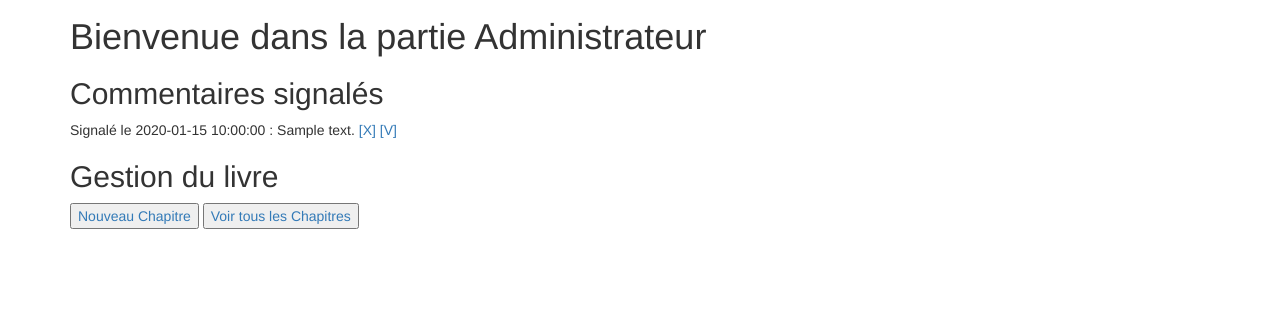
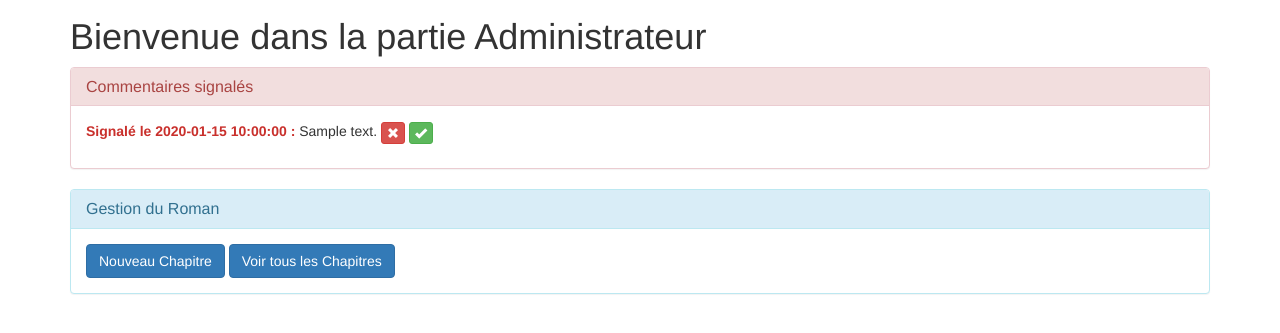
Before and after one commit to Tatelle/creer-un-blog-pour-un-ecrivain, a PHP site: page /index.php?action=admin in a window 1280 px wide. Shown: the part 53-386 px from the top of the page. Run offline with PHP 8.4, Linux system fonts and the light colour scheme; the visitor is signed in with stand-in values (Sample User, id 1); tables that the repository leaves empty or names only in its code hold one stand-in row (values such as "Sample post"); some libraries are stand-ins or nearby versions.

Commit message:
Mise en place du CSS de la page adminIndex.php

```diff
--- a/public/css/style.css
+++ b/public/css/style.css
@@ -2,3 +2,8 @@
 {
     margin-top: 25px;
 }
+
+.red{
+    color: #c9302c;
+    font-weight: bold;
+}
--- a/view/backend/adminIndex.php
+++ b/view/backend/adminIndex.php
@@ -1,22 +1,40 @@
-<?php $title = 'Partie Administrateur'; ?>
+<?php $title = 'Partie Administrateur : Accueil'; ?>
 
 <?php ob_start(); ?>
 
 <h1>Bienvenue dans la partie Administrateur</h1>
 
-<h2>Commentaires signalés</h2>
+<div class="panel panel-danger">
+  	<div class="panel-heading">
+    	<h2 class="panel-title">Commentaires signalés</h2>
+  	</div>
+  	<div class="panel-body"><?php
+		while ($report = $reporting->fetch())
+		{ ?>
+		    <p>
+		    	<span class="red">Signalé le <?= $report['reporting_date'] ?> :</span> <?= $report['comment'] ?>
+		    	<a href="index.php?action=adminDeleteReport&amp;id=<?= $report['comment_id'] ?>" >
+		    		<button type="button" class="btn btn-xs btn-danger glyphicon glyphicon-remove"></button>
+		    	</a>
+		    	<a href="index.php?action=adminCancelReport&amp;id=<?= $report['comment_id'] ?>" class="green">
+		    		<button type="button" class="btn btn-xs btn-success glyphicon glyphicon-ok"></button>
+		    	</a>
+		    </p>
 
-<?php
-while ($report = $reporting->fetch())
-{ ?>
-    <p>Signalé le <?= $report['reporting_date'] ?> : <?= $report['comment'] ?> <a href="index.php?action=adminDeleteReport&amp;id=<?= $report['comment_id'] ?>" class="red">[X]</a> <a href="index.php?action=adminCancelReport&amp;id=<?= $report['comment_id'] ?>" class="green">[V]</a></p>
+		<?php
+		} ?>
+	</div>
+</div>
 
-<?php
-} ?>
-
-<h2>Gestion du livre</h2>
-<a href="index.php?action=adminNewPost"><button>Nouveau Chapitre</button></a>
-<a href="index.php?action=adminAllPosts"><button>Voir tous les Chapitres</button></a>
+<div class="panel panel-info">
+	<div class="panel-heading">
+		<h2 class="panel-title">Gestion du Roman</h2>
+	</div>
+	<div class="panel-body">
+		<a href="index.php?action=adminNewPost"><button class="btn btn-primary">Nouveau Chapitre</button></a>
+		<a href="index.php?action=adminAllPosts"><button class="btn btn-primary">Voir tous les Chapitres</button></a>
+	</div>
+</div>
 
 <?php $content = ob_get_clean(); ?>
 
--- a/view/frontend/template.php
+++ b/view/frontend/template.php
@@ -57,9 +57,7 @@
 							<ul class="nav navbar-right navbar-nav">
 								<li><a href="index.php?action=admin"><button class="btn btn-xs btn-info">Accéder à la partie Admin</button></a></li>
 								<li><a href="index.php?admin=logout"><button class="btn btn-xs btn-primary">Déconnexion</button></a></li>
-         					 </ul>
-
-					<?php
+         					</ul><?php
 					}
 					?>
 		        </div><!--/.navbar-collapse -->
```
